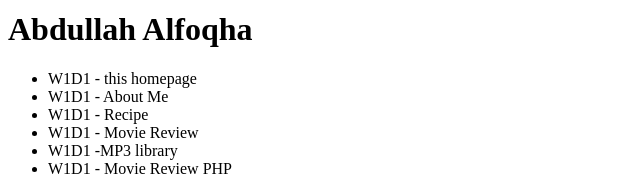
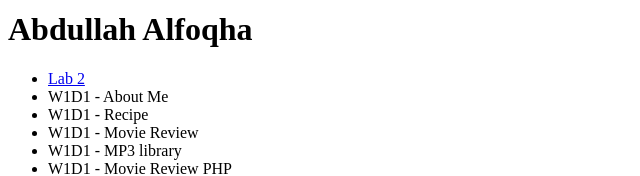
Before and after one commit to AbdullahFoqha/cs472, a plain HTML site: page index.html in a window 1280 px wide. Shown: the part 172-348 px from the top of the page, without its empty margins (0-640 px from the left). Drawn offline with Linux system fonts and the light colour scheme.

Commit message:
Add Lab 2 link

```diff
--- a/index.html
+++ b/index.html
@@ -16,11 +16,13 @@
     <br />
     <h1>Abdullah Alfoqha</h1>
     <ul>
-      <li>W1D1 - this homepage</li>
+      <li>
+        <a href="https://abdullahfoqha.github.io/cs472_lab2/">Lab 2</a>
+      </li>
       <li>W1D1 - About Me</li>
       <li>W1D1 - Recipe</li>
       <li>W1D1 - Movie Review</li>
-      <li>W1D1 -MP3 library</li>
+      <li>W1D1 - MP3 library</li>
       <li>W1D1 - Movie Review PHP</li>
     </ul>
   </body>
```
